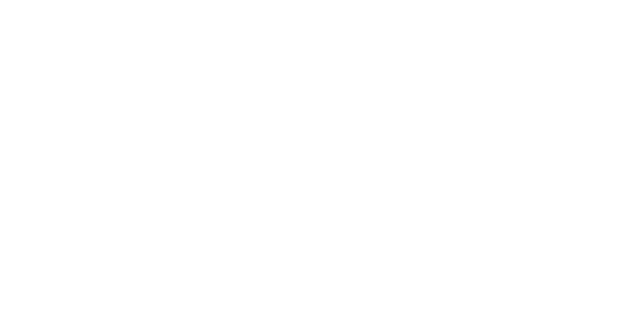
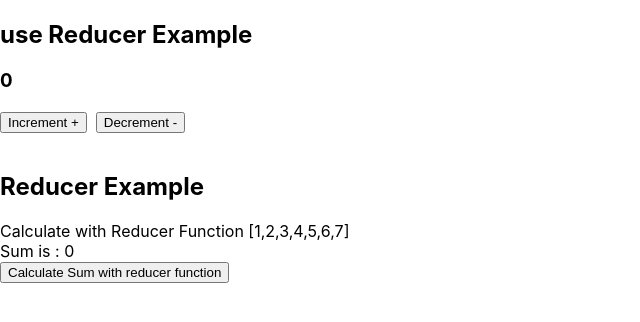
Before and after one commit to arpitktyr/react-typescript-todo, a React (Create React App) app: page /useReducer in a window 1280 px wide. Before the commit this address had no page. Shown: the top 322 px of the page, without its empty margins (0-640 px from the left). Built offline with nearby package versions, Linux system fonts and the light colour scheme.

Commit message:
higher order function and useReducer

```diff
--- a/src/App.tsx
+++ b/src/App.tsx
@@ -5,6 +5,7 @@ import Todos from "./components/Todos";
 import TodosContextProvider from "./store/todos-context";
 import { Route, Routes, BrowserRouter } from "react-router-dom";
 import Cat from "./components/classBased/CatList";
+import ReducerExample from "./components/reducer/ReducerExample";
 
 function App() {
   return (
@@ -21,6 +22,7 @@ function App() {
             }
           />
           <Route path="/rocket" element={<Cat />} />
+          <Route path="/useReducer" element={<ReducerExample />} />
         </Routes>
       </BrowserRouter>
     </TodosContextProvider>
--- /dev/null
+++ b/src/components/reducer/ReducerExample.js
@@ -0,0 +1,52 @@
+import { useReducer, useState } from "react";
+
+const ReducerExample = () => {
+  const reducerFunction = (state, operation) => {
+    let sum = state;
+    switch (operation) {
+      case "INC":
+        return ++sum;
+      case "DEC":
+        return --sum;
+      default:
+        return state;
+    }
+  };
+
+  const [data, dispatch] = useReducer(reducerFunction, 0);
+
+  const arrayForSum = [1, 2, 3, 4, 5, 6, 7];
+  const [sumValue, setSumValue] = useState(0);
+  return (
+    <section>
+      <h1>use Reducer Example</h1>
+      <h3>{data}</h3>
+      <div>
+        <button onClick={() => dispatch("INC")}>Increment + </button> &nbsp;
+        <button onClick={() => dispatch("DEC")}>Decrement - </button>
+      </div>
+
+      <br />
+      <h1> Reducer Example </h1>
+
+      <div>Calculate with Reducer Function [1,2,3,4,5,6,7]</div>
+
+      <div> Sum is : {sumValue}</div>
+
+      <button
+        onClick={() =>
+          setSumValue(
+            arrayForSum.reduce((sum, currentItem) => {
+              return sum + currentItem;
+            }, 0)
+          )
+        }
+      >
+        {" "}
+        Calculate Sum with reducer function{" "}
+      </button>
+    </section>
+  );
+};
+
+export default ReducerExample;
```
Also changed, not shown: src/HOC/printProps.js (added, +10 -0 lines), 1 other file (tests, documents, lock files or other folders).
